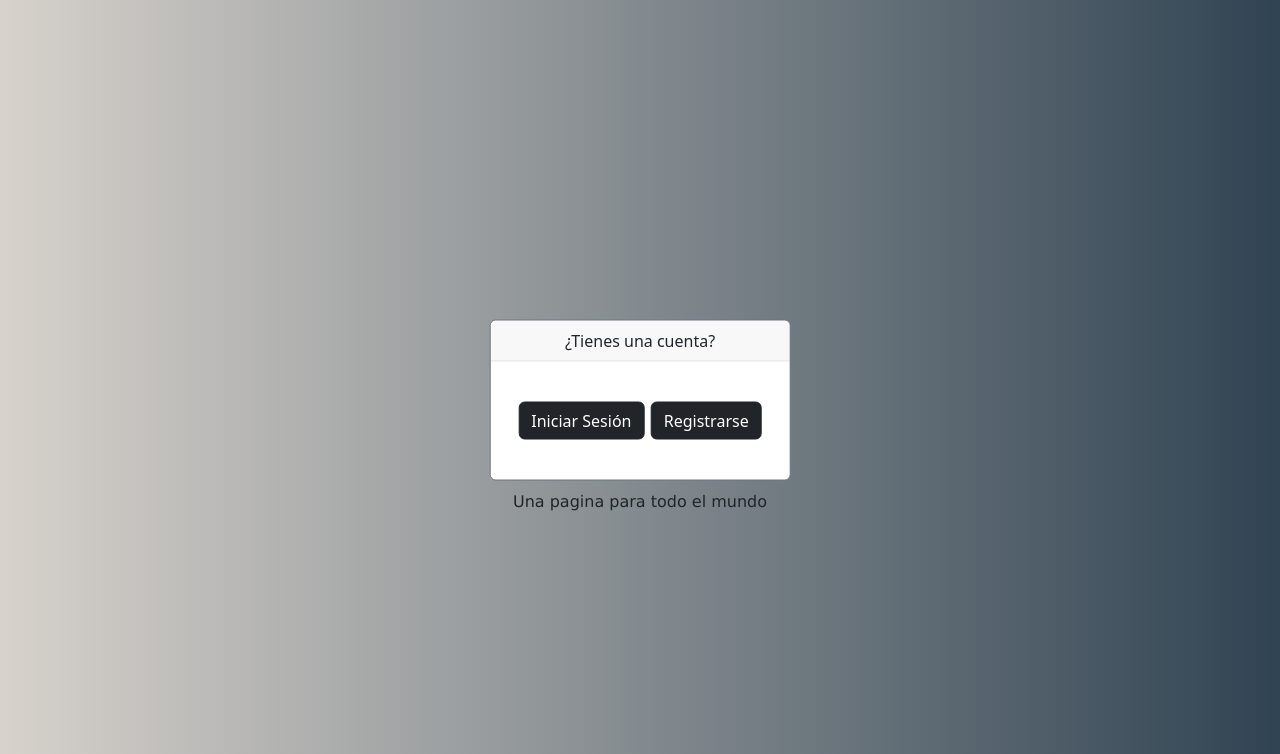
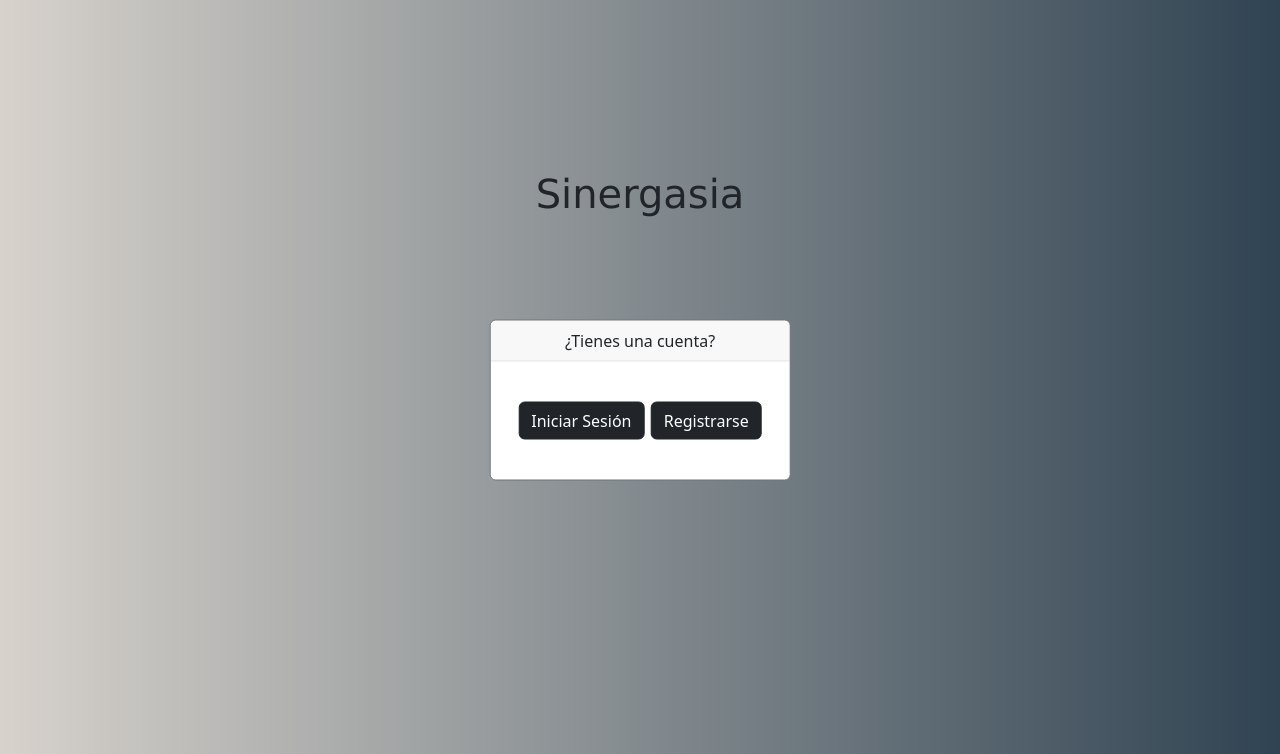
Before and after one commit to Jano811/IWG-GRUPO15, a Django app: page / in a window 1280 px wide. Shown: the top 754 px of the page. Run offline with Django 4.2, Linux system fonts and the light colour scheme.

Commit message:
no hay muchos cambios, cambie las preguntas, implemente algunas cosas que faltaban

```diff
--- a/Aplicacion1/static/css/estilos.css
+++ b/Aplicacion1/static/css/estilos.css
@@ -20,5 +20,8 @@ body{
     font-family: verdana;
     text-align: center;
     position: relative;
-    top: 490px;
+    top: 170px;
 }
+.border-success {
+    --bs-border-opacity: 0.5;
+  }
--- a/Aplicacion1/templates/cuestionario.html
+++ b/Aplicacion1/templates/cuestionario.html
@@ -8,4 +8,6 @@
       </h4>
   </div>
 </div>
+<script src="https://cdn.jsdelivr.net/npm/@popperjs/core@2.11.8/dist/umd/popper.min.js" integrity="sha384-I7E8VVD/ismYTF4hNIPjVp/Zjvgyol6VFvRkX/vR+Vc4jQkC+hVqc2pM8ODewa9r" crossorigin="anonymous"></script>
+<script src="https://cdn.jsdelivr.net/npm/bootstrap@5.3.2/dist/js/bootstrap.min.js" integrity="sha384-BBtl+eGJRgqQAUMxJ7pMwbEyER4l1g+O15P+16Ep7Q9Q+zqX6gSbd85u4mG4QzX+" crossorigin="anonymous"></script>
 {% endblock %}
--- a/Aplicacion1/templates/iniciodesesion.html
+++ b/Aplicacion1/templates/iniciodesesion.html
@@ -9,7 +9,7 @@
   <title>Sinergasia</title>
 </head>
 <body>
-  <p id="inicio">Una pagina para todo el mundo </p>
+  <h1 id="inicio">Sinergasia </h1>
     <div class="card border-secondary mb-3" style="max-width: 20rem;">
       {% if user.is_authenticated %}
       <div class="card-header" style="text-align: center" >Bienvenido de vuelta</div>
--- a/Aplicacion1/templates/psd.html
+++ b/Aplicacion1/templates/psd.html
@@ -2,7 +2,7 @@
 {% block content %}
     <br>
     <div class="container">
-        <h2>Cuestionario</h2>
+        <h2 style="text-align:center">Cuestionario</h2>
         <form method="POST">
             {% csrf_token %}
                 <div class="container">
@@ -12,7 +12,7 @@
                             <div class="container">
                                 {% for respuesta in pregunta.opciones.all %}
                                     <li>
-                                        <input type="radio" name="respuesta_seleccionada" value="{{ respuesta.id }}">
+                                        <input class="form-check-input"type="radio" name="respuesta_seleccionada" id="respuesta"value="{{ respuesta.id }}">
                                         {{ respuesta.texto }}
                                     </li>
                                 {% endfor %}
@@ -25,4 +25,6 @@
                 </div>
         </form>
     </div>
+    <script src="https://cdn.jsdelivr.net/npm/@popperjs/core@2.11.8/dist/umd/popper.min.js" integrity="sha384-I7E8VVD/ismYTF4hNIPjVp/Zjvgyol6VFvRkX/vR+Vc4jQkC+hVqc2pM8ODewa9r" crossorigin="anonymous"></script>
+    <script src="https://cdn.jsdelivr.net/npm/bootstrap@5.3.2/dist/js/bootstrap.min.js" integrity="sha384-BBtl+eGJRgqQAUMxJ7pMwbEyER4l1g+O15P+16Ep7Q9Q+zqX6gSbd85u4mG4QzX+" crossorigin="anonymous"></script>
 {% endblock %}
```
Also changed, not shown: db.sqlite3.
